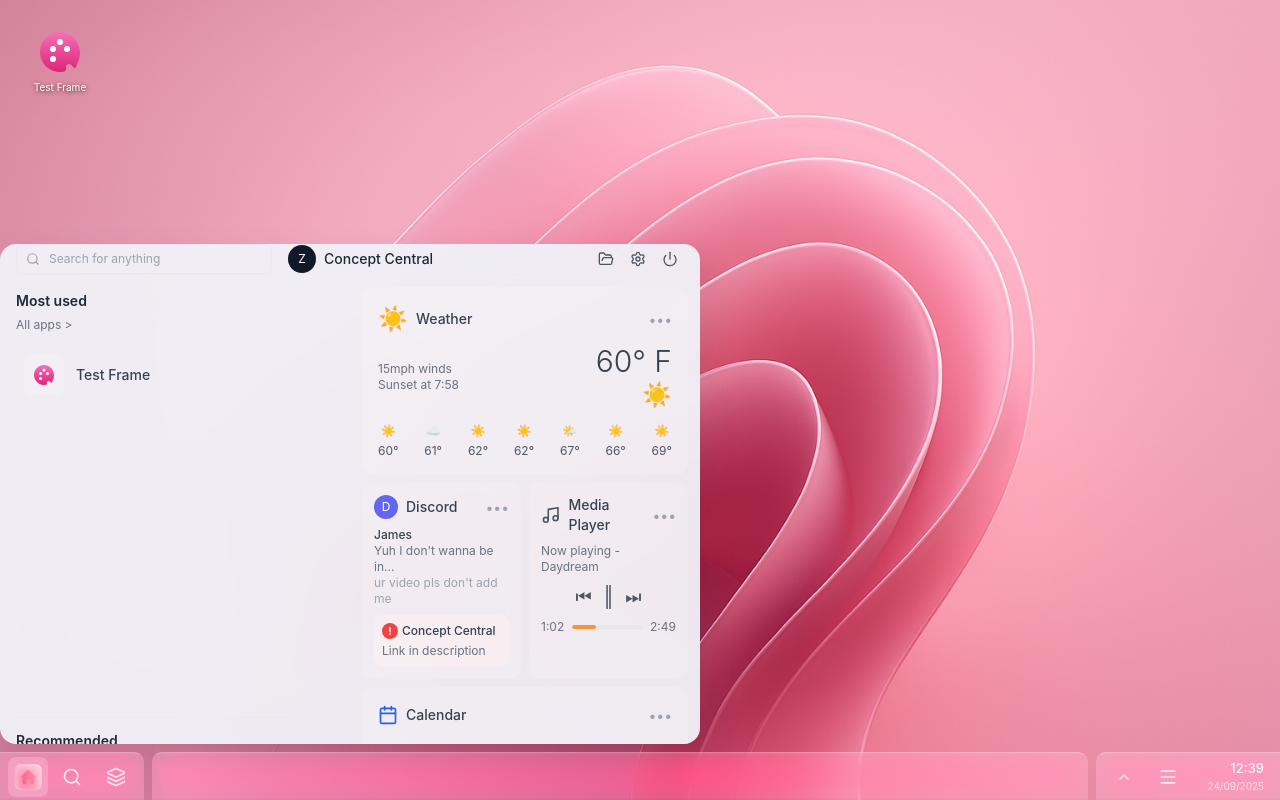
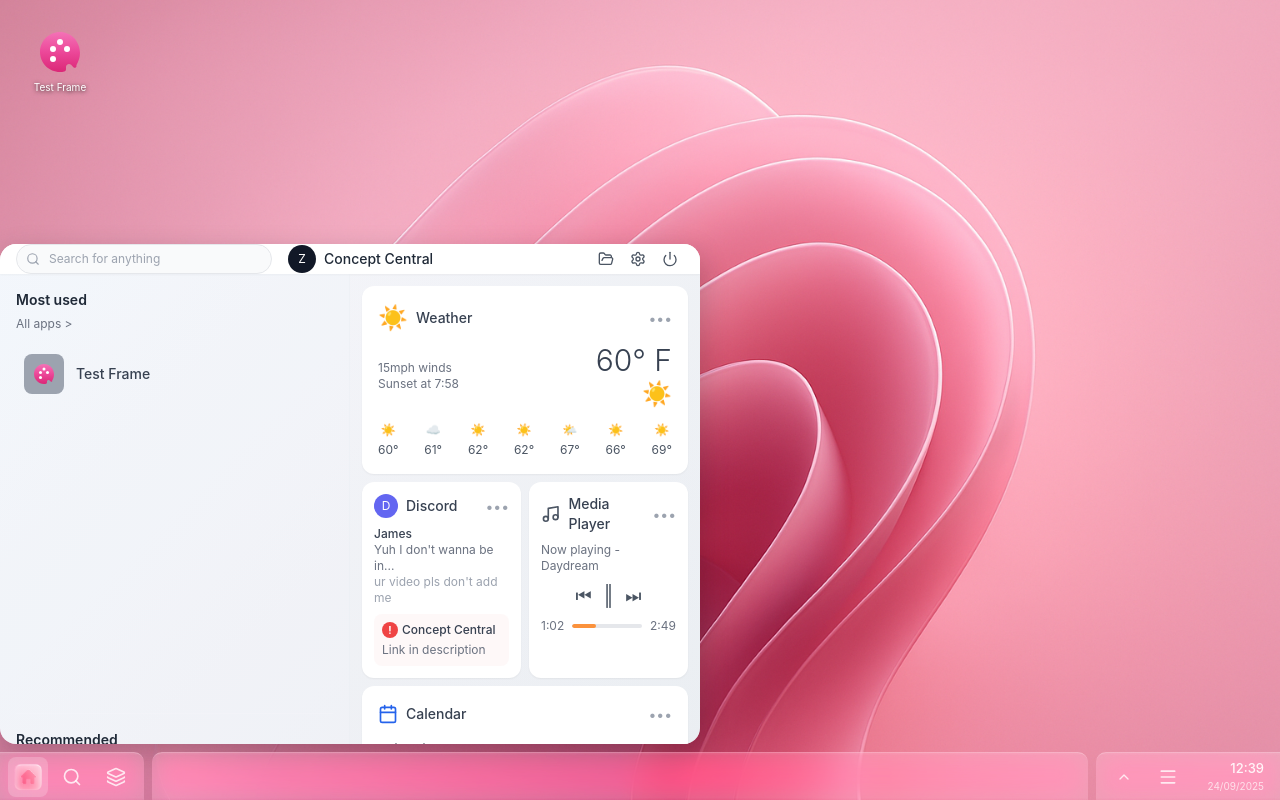
Before and after one commit to gtolontop/portfolio-desktop-style, a Next.js app: page / in a window 1280 px wide. Both pictures are taken after a click on the button 28 px from the left and 776 px from the top of the page. Built offline with nearby package versions, Linux system fonts and the light colour scheme.

Commit message:
Refactor StartMenu component for improved app descriptions, colors, and styling

```diff
--- a/src/components/StartMenu.tsx
+++ b/src/components/StartMenu.tsx
@@ -11,11 +11,24 @@ interface StartMenuProps {
 
 // App descriptions
 const appDescriptions: Record<string, string> = {
-  'file-explorer': 'Browse and manage your files',
-  'discord': 'Chat with friends and communities',
-  'vscode': 'Code editor for developers',
-  'chrome': 'Browse the web securely',
-  'spotify': 'Listen to your favorite music'
+  'file-explorer': '',
+  'discord': 'Discord Central',
+  'vscode': '',
+  'chrome': '',
+  'spotify': ''
+}
+
+// App colors for icons
+const appColors: Record<string, string> = {
+  'weather': 'bg-orange-500',
+  'discord': 'bg-purple-500',
+  'file-explorer': 'bg-yellow-500',
+  'calendar': 'bg-blue-500',
+  'clock': 'bg-gray-500',
+  'settings': 'bg-blue-600',
+  'media-player': 'bg-red-500',
+  'photos': 'bg-cyan-500',
+  'edge': 'bg-blue-500'
 }
 
 export default function StartMenu({ isOpen, onClose }: StartMenuProps) {
@@ -79,14 +92,12 @@ export default function StartMenu({ isOpen, onClose }: StartMenuProps) {
         ${isOpen ? 'scale-100 opacity-100' : 'scale-95 opacity-0'}
       `}
       style={{
-        backgroundColor: 'rgba(240, 242, 247, 0.95)',
-        backdropFilter: 'blur(30px) saturate(150%)',
-        WebkitBackdropFilter: 'blur(30px) saturate(150%)',
-        boxShadow: '0 20px 40px rgba(0, 0, 0, 0.1)'
+        background: 'linear-gradient(135deg, #f5f7fa 0%, #e9ecef 100%)',
+        boxShadow: '0 10px 30px rgba(0, 0, 0, 0.2)'
       }}
     >
       {/* Navbar */}
-      <div className="h-12 flex items-center px-4 border-b border-gray-200/20">
+      <div className="h-12 flex items-center px-4 bg-white shadow-sm">
         {/* Search Bar */}
         <div className="flex-1">
           <div className="relative w-64">
@@ -96,9 +107,9 @@ export default function StartMenu({ isOpen, onClose }: StartMenuProps) {
               value={searchQuery}
               onChange={(e) => setSearchQuery(e.target.value)}
               placeholder="Search for anything"
-              className="w-full pl-8 pr-3 py-1.5 bg-gray-100/10 border border-gray-300/20
-                       rounded-md text-xs text-gray-700 placeholder-gray-400
-                       focus:outline-none focus:bg-gray-100/20 focus:border-gray-300/30
+              className="w-full pl-8 pr-3 py-1.5 bg-gray-50 border border-gray-200
+                       rounded-full text-xs text-gray-700 placeholder-gray-400
+                       focus:outline-none focus:bg-white focus:border-gray-300
                        transition-all"
             />
           </div>
@@ -132,7 +143,7 @@ export default function StartMenu({ isOpen, onClose }: StartMenuProps) {
       {/* Main Content */}
       <div className="flex-1 flex">
         {/* Left Section - Apps */}
-        <div className="w-1/2 flex flex-col p-4 border-r border-gray-200/10">
+        <div className="w-1/2 flex flex-col p-4 bg-gradient-to-br from-blue-50/30 to-purple-50/30 border-r border-gray-200/20">
           {/* Section Title */}
           <div className="mb-3">
             <h3 className="text-sm font-semibold text-gray-800">Most used</h3>
@@ -148,13 +159,13 @@ export default function StartMenu({ isOpen, onClose }: StartMenuProps) {
                 className="w-full flex items-center gap-3 p-2 rounded-lg
                          hover:bg-white/20 transition-all text-left group"
               >
-                <div className="w-10 h-10 flex items-center justify-center
-                              bg-white/20 rounded-lg group-hover:bg-white/30
-                              transition-colors">
+                <div className={`w-10 h-10 flex items-center justify-center
+                              ${appColors[app.id] || 'bg-gray-400'} rounded-lg
+                              transition-transform group-hover:scale-110`}>
                   {typeof app.icon === 'string' ? (
                     <span className="text-xl">{app.icon}</span>
                   ) : (
-                    <app.icon className="w-6 h-6 text-gray-700" />
+                    <app.icon className="w-6 h-6 text-white" />
                   )}
                 </div>
                 <div className="flex-1 min-w-0">
@@ -191,9 +202,9 @@ export default function StartMenu({ isOpen, onClose }: StartMenuProps) {
         </div>
 
         {/* Right Section - Widgets */}
-        <div className="w-1/2 p-3 space-y-2">
+        <div className="w-1/2 p-3 space-y-2 bg-gradient-to-br from-purple-50/20 to-blue-50/20">
           {/* Weather Widget - Large Rectangle */}
-          <div className="bg-white/15 rounded-xl p-4">
+          <div className="bg-white rounded-xl p-4 shadow-sm">
             <div className="flex items-center justify-between mb-2">
               <div className="flex items-center gap-2">
                 <span className="text-2xl">☀️</span>
@@ -248,7 +259,7 @@ export default function StartMenu({ isOpen, onClose }: StartMenuProps) {
           {/* Row with Discord and Media Player */}
           <div className="grid grid-cols-2 gap-2">
             {/* Discord Widget */}
-            <div className="bg-white/15 rounded-xl p-3">
+            <div className="bg-white rounded-xl p-3 shadow-sm">
               <div className="flex items-center justify-between mb-2">
                 <div className="flex items-center gap-2">
                   <div className="w-6 h-6 bg-indigo-500 rounded-full flex items-center justify-center">
@@ -279,7 +290,7 @@ export default function StartMenu({ isOpen, onClose }: StartMenuProps) {
             </div>
 
             {/* Media Player Widget */}
-            <div className="bg-white/15 rounded-xl p-3">
+            <div className="bg-white rounded-xl p-3 shadow-sm">
               <div className="flex items-center justify-between mb-2">
                 <div className="flex items-center gap-2">
                   <Music className="w-5 h-5 text-gray-600" />
@@ -314,7 +325,7 @@ export default function StartMenu({ isOpen, onClose }: StartMenuProps) {
           </div>
 
           {/* Calendar Widget - Large Square */}
-          <div className="bg-white/15 rounded-xl p-4">
+          <div className="bg-white rounded-xl p-4 shadow-sm">
             <div className="flex items-center justify-between mb-3">
               <div className="flex items-center gap-2">
                 <Calendar className="w-5 h-5 text-blue-600" />
```
